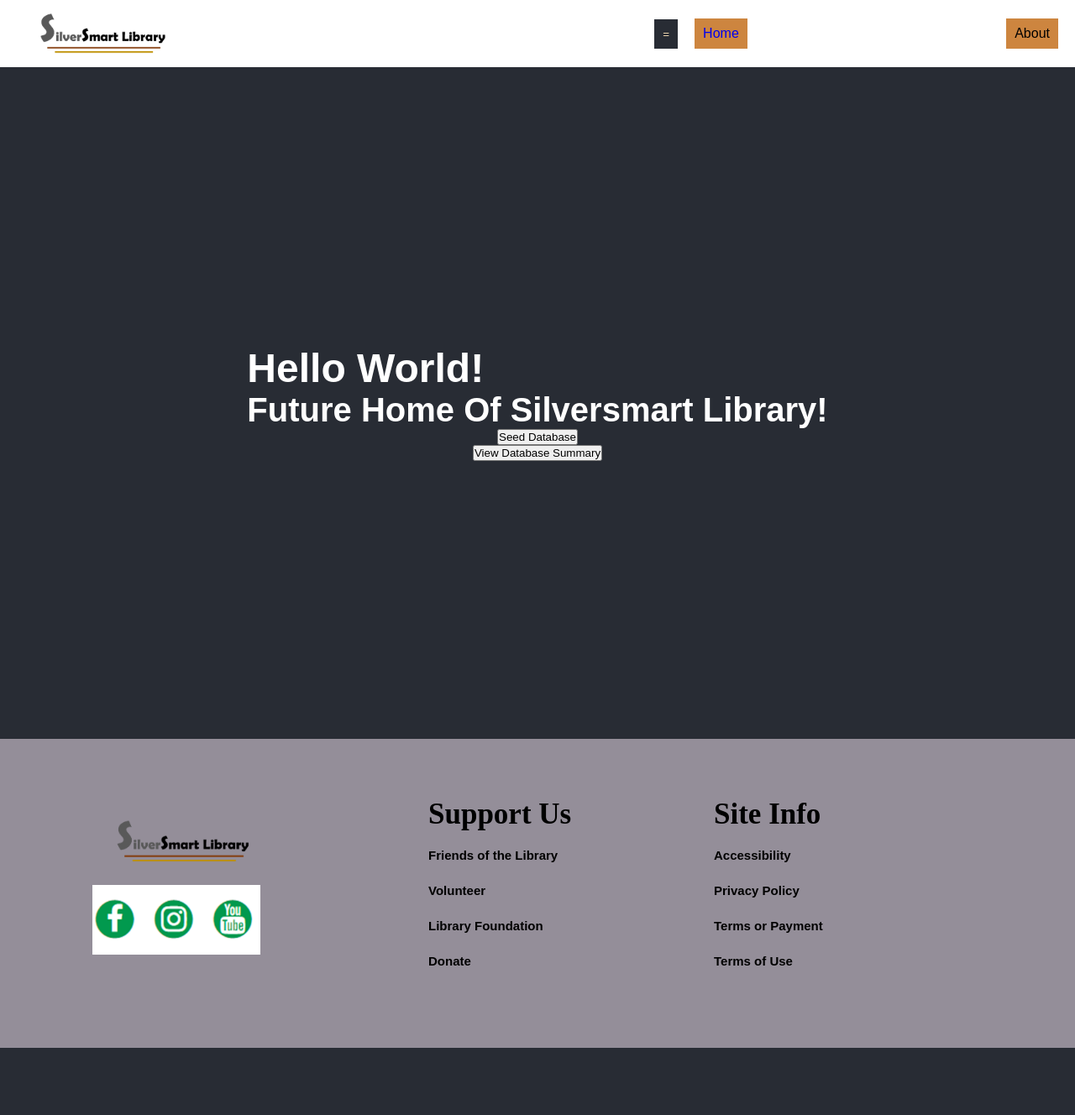
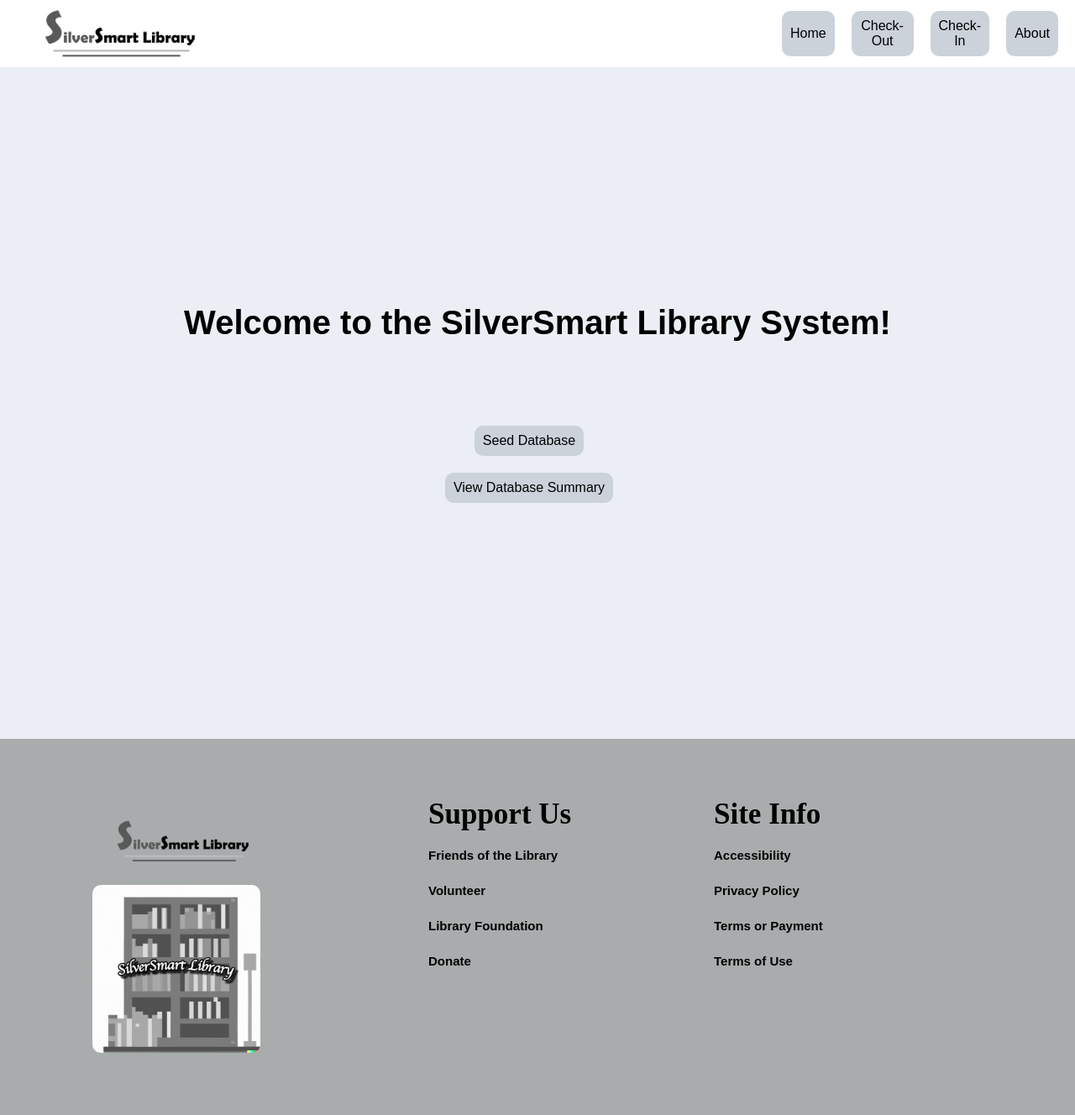
Before and after one commit to morganglis/SilverSmart-Library, a Flask app: page / in a window 1280 px wide. Shown: the whole page at 84% size. Before the commit the page ends 1248 px from the top, so only its background shows below. Run offline with Flask 3, Linux system fonts and the light colour scheme.

Commit message:
Interface changes

```diff
--- a/app/routes.py
+++ b/app/routes.py
@@ -3,7 +3,6 @@ from app import app, db
 from app.model import Patron, ItemType, Item, Checkout, Author, ItemAuthors  # import the tables you need to access
 from datetime import datetime, timedelta
 from decimal import Decimal
-
 
 @app.route('/seed_db', methods=['POST'])
 def seed_db_route():
--- a/app/static/styles/footer_styles.css
+++ b/app/static/styles/footer_styles.css
@@ -61,3 +61,7 @@ footer { /* format the whole footer */
     margin-bottom: 20px;
     padding-bottom: 5px;
 }
+
+img {
+    border-radius: 10px;
+}
--- a/app/static/styles/header_styles.css
+++ b/app/static/styles/header_styles.css
@@ -68,21 +68,26 @@ header {
 
 .tool_bar button {
     margin-right: 20px;
-    background-color: peru;
+    background-color: rgb(203, 210, 218);
     color: black;
     padding: 9px 10px;
     border: none;
+    border-radius: 10px;
     cursor: pointer;
     font-size: 16px;
     transition: transform 0.3s, background-color 0.3s;
 }
 
 .tool_bar button:hover {
-    background-color: orange;
+    background-color: rgb(71, 74, 74);
     transform: scale(1.1);
 }
 
 .tool_bar button:active {
-    background-color: chocolate;
+    background-color: rgb(96, 99, 101);
     transform: scale(0.9);
 }
+
+a {
+    color: rgb(0, 0, 0); /* Change the color to your desired value */
+}
--- a/app/static/styles/styles.css
+++ b/app/static/styles/styles.css
@@ -4,8 +4,8 @@ html {
 
 body {
     font-family: 'Arial', sans-serif;
-    background-color: #282c34;
-    color: #ffffff;
+    background-color: #ebeff5;
+    color: #000000;
     margin: 0;
     min-height: 100%;
 
@@ -38,6 +38,7 @@ h2 {
     font-size: 2.5em;
     text-align: left;
     z-index: 2;
+    margin-bottom: 100px;
 }
 
 h3 {
@@ -71,6 +72,31 @@ tr:hover {
     background-color: lightgray;
 }
 
+button {
+    margin-right: 20px;
+    background-color: rgb(203, 210, 218);
+    color: black;
+    padding: 9px 10px;
+    border: none;
+    border-radius: 10px;
+    cursor: pointer;
+    font-size: 16px;
+    transition: transform 0.3s, background-color 0.3s;
+}
+
+input {
+    margin-right: 20px;
+    background-color: rgb(203, 210, 218);
+    color: black;
+    padding: 9px 10px;
+    border: none;
+    border-radius: 10px;
+    cursor: pointer;
+    font-size: 16px;
+    transition: transform 0.3s, background-color 0.3s;
+    margin-bottom: 20px;
+}
+
 /* Responsive adjustments */
 @media screen and (max-width: 600px) {
     .container {
--- a/app/templates/footer.html
+++ b/app/templates/footer.html
@@ -5,11 +5,11 @@
     <title></title>
 </head>
 <body>
-    <footer style="background-color: #948E99;">
+    <footer style="background-color: #a9acad;">
         <div class="inner_footer">
             <div class="logo">
                 <img src="{{ url_for('static', filename='images/library_logo.png') }}" alt="Silversmart Library logo">
-                <img src="{{ url_for('static', filename='images/Social_icons.png') }}" alt="Silversmart Socials">
+                <img src="{{ url_for('static', filename='images/library_logo_2.png') }}" alt="Silversmart Library logo 2">
             </div>
 
             <div class="footer_third">
--- a/app/templates/header.html
+++ b/app/templates/header.html
@@ -8,20 +8,15 @@
     <title>SilverSmart Library</title>
     <header>
         <div class="logo">
-            <img src="{{ url_for('static', filename='images/library_logo.png') }}" alt="Silversmart Library Logo">
-        </div>
-        <div class="drop_down">
-            <button class="drop_button">=</button>
-            <div class="drop_content">
-                <a href="{{ url_for('checkout') }}">Check-Out</a>
-                <a href="#">Check-In</a>   # Changed the order here since we are concerned with checkout at the moment
-            </div>
+            <a href="{{ url_for('library') }}"> <img src="{{ url_for('static', filename='images/library_logo.png') }}" alt="Silversmart Library Logo"></a>
         </div>
         <div class="tool_bar">
             <nav>
                 <ul>
-                    <button> <a href="{{ url_for('library') }}">Home</a></button>   # Using button here but I still needed an a tag to make it work
-                    <button href="#">About</button>
+                    <button> <a href="{{ url_for('library') }}">Home</a></button>
+                    <button> <a href="{{ url_for('checkout') }}">Check-Out</a></button>
+                    <button> <a href="#">Check-In</a> </button>
+                    <button> <a href="#">About</a></button>
                 </ul>
             </nav>
         </div>
--- a/app/templates/index.html
+++ b/app/templates/index.html
@@ -3,9 +3,7 @@
 <body>
     <div class="main-content">
         <div class="container">
-
-            <h1>Hello World!</h1>
-            <h2>Future Home Of Silversmart Library!</h2>
+            <h2>Welcome to the SilverSmart Library System!</h2>
 
             <form action="{{ url_for('seed_db_route') }}" method="post">
                 <input type="submit" value="Seed Database" />
@@ -23,7 +21,7 @@
               {% endif %}
             {% endwith %}
 
-                    </div>
+          </div>
     </div>
 </body>
 
```
Also changed, not shown: app/static/images/library_logo.png, app/static/images/library_logo_2.png (added), 1 other file.
